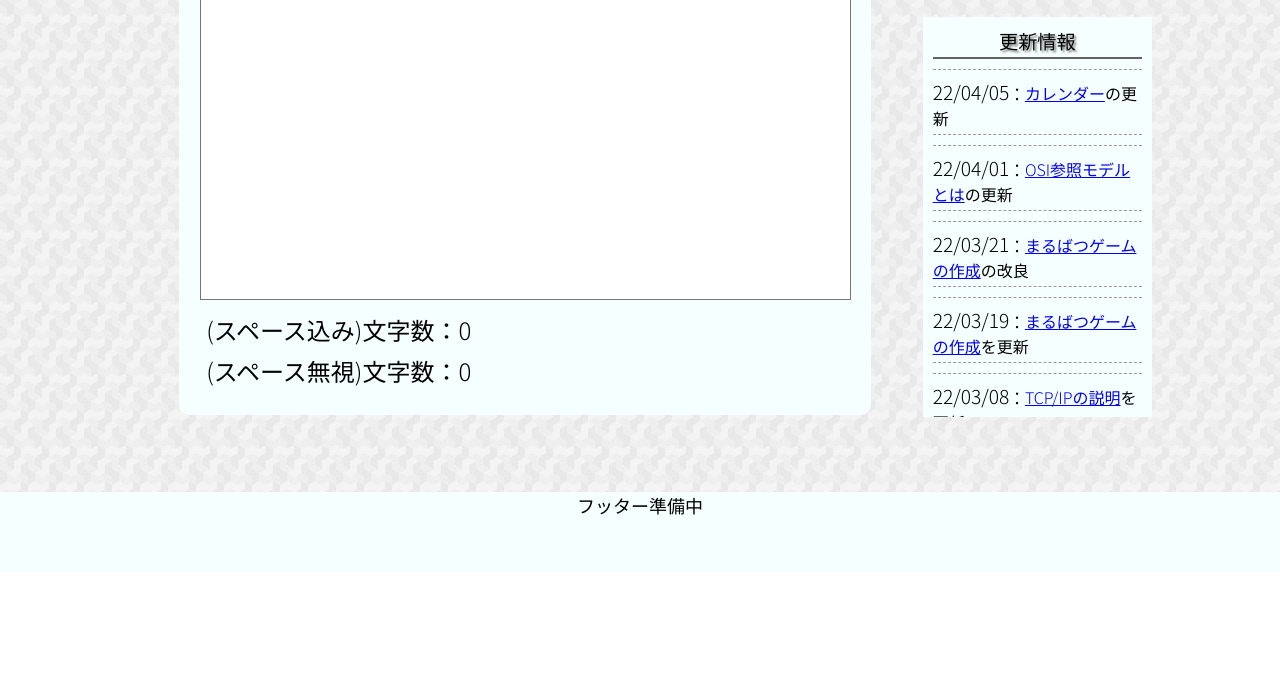
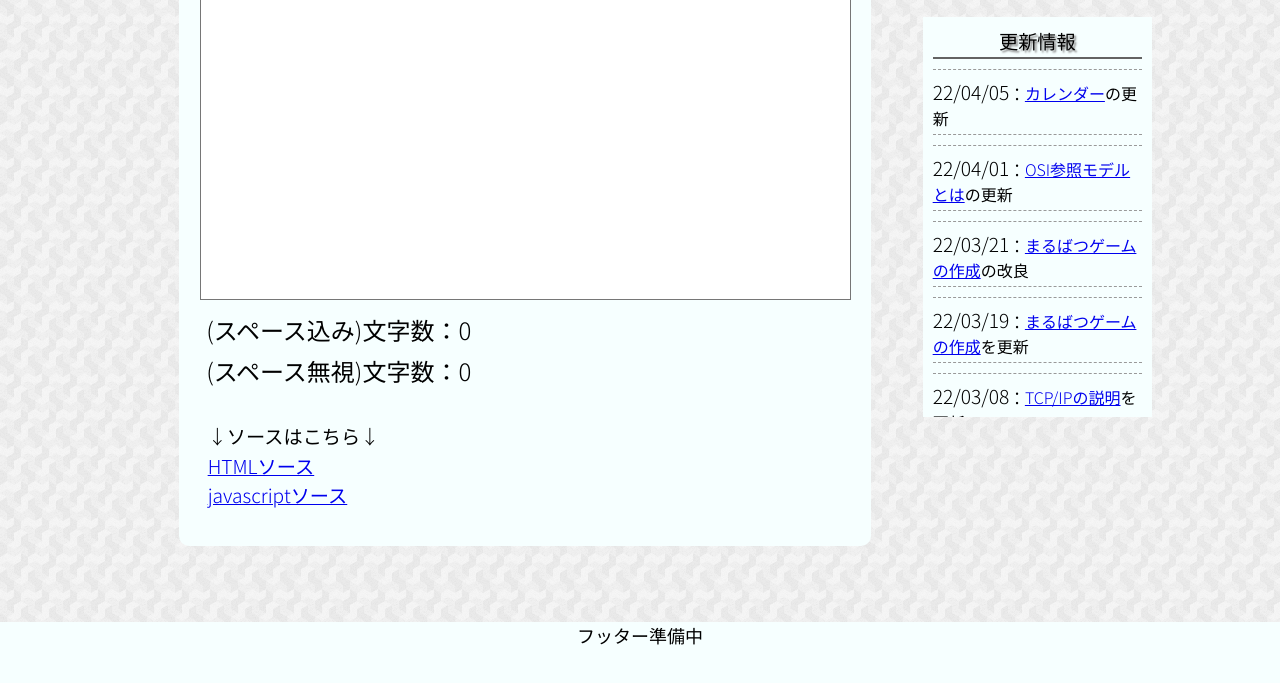
Before and after one commit to mon551/kamonohashi, a plain HTML site: page sample/sample-1.html in a window 1280 px wide. Shown: the part 299-982 px from the top of the page. Before the commit the page ends 871 px from the top, so only its background shows below. Drawn offline with nearby package versions, Linux system fonts and the light colour scheme.

Commit message:
add source

```diff
--- a/css/common.css
+++ b/css/common.css
@@ -199,6 +199,18 @@ main{
     margin: 0.2rem 0.5rem;
 }
 
+/*ソース*/
+#source {
+    margin: 2rem 0 1rem;
+}
+
+#source *{
+    font-size: 1.2rem;
+    padding-left: 0.5rem;
+    padding-top: 0.1rem;
+    display: block;
+}
+
 /*-----------サイドバー関連(side)----------------*/
 aside {
     width: calc(100% - 75%);
--- a/sample/sample-1.html
+++ b/sample/sample-1.html
@@ -37,6 +37,12 @@
             <p class="result">(スペース込み)文字数：<span class="str_len1">0</span></p>
             <p class="result">(スペース無視)文字数：<span class="str_len2">0</span></p>
 
+            <!--ソースの表示-->
+            <div id="source">
+                <p>↓ソースはこちら↓</p>
+                <a href="https://github.com/mon551/kamonohashi/blob/main/sample/sample-1.html" target="_brank" rel="noopener noreferrer">HTMLソース</a>
+                <a href="https://github.com/mon551/kamonohashi/blob/main/js/sample-1.js" target="_brank" rel="noopener noreferrer">javascriptソース</a>
+            </div>
         </main>
 
         <!--サイドバー-->
```
Also changed, not shown: sample/sample-5.html (+1 -1 lines).
